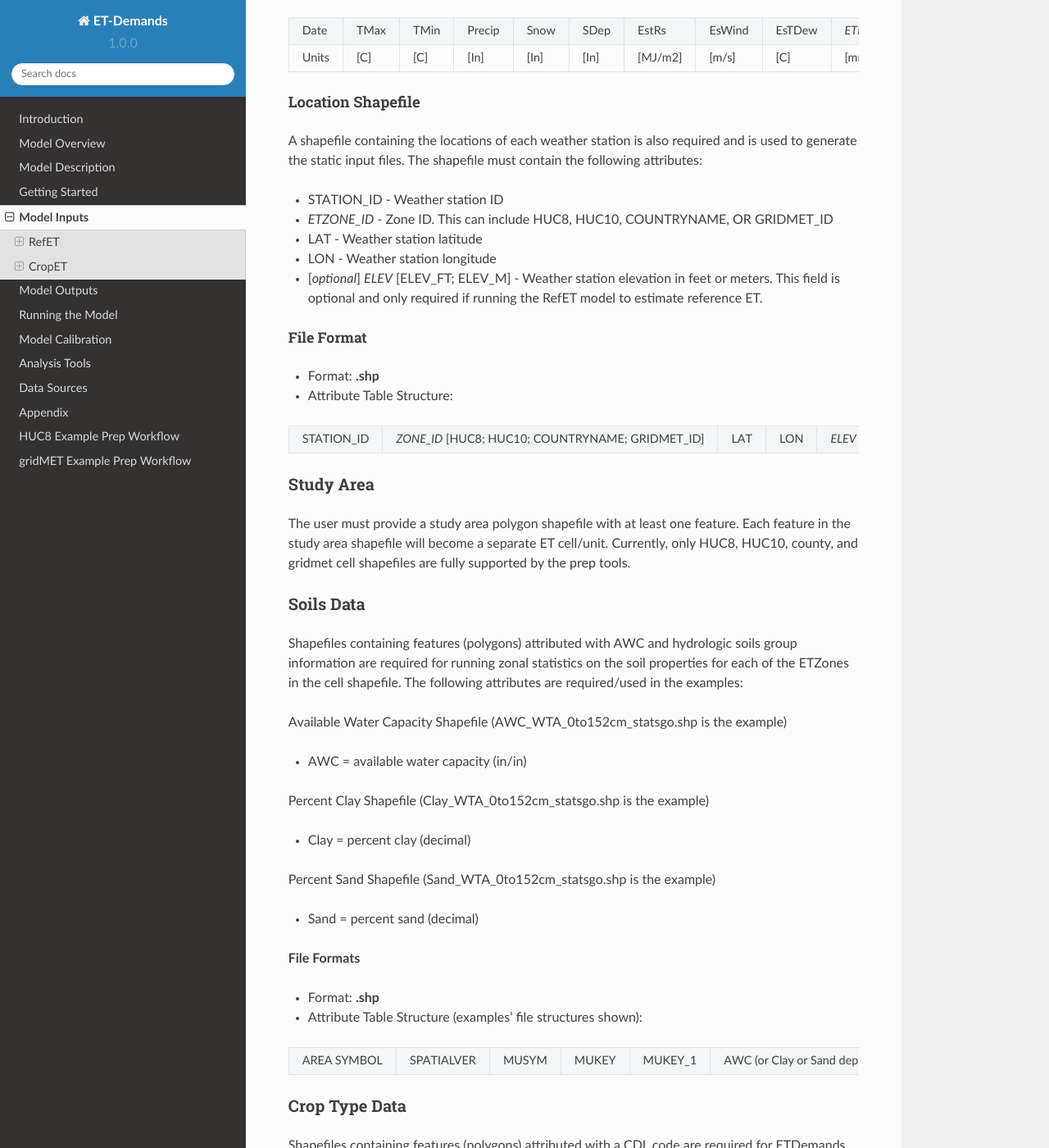
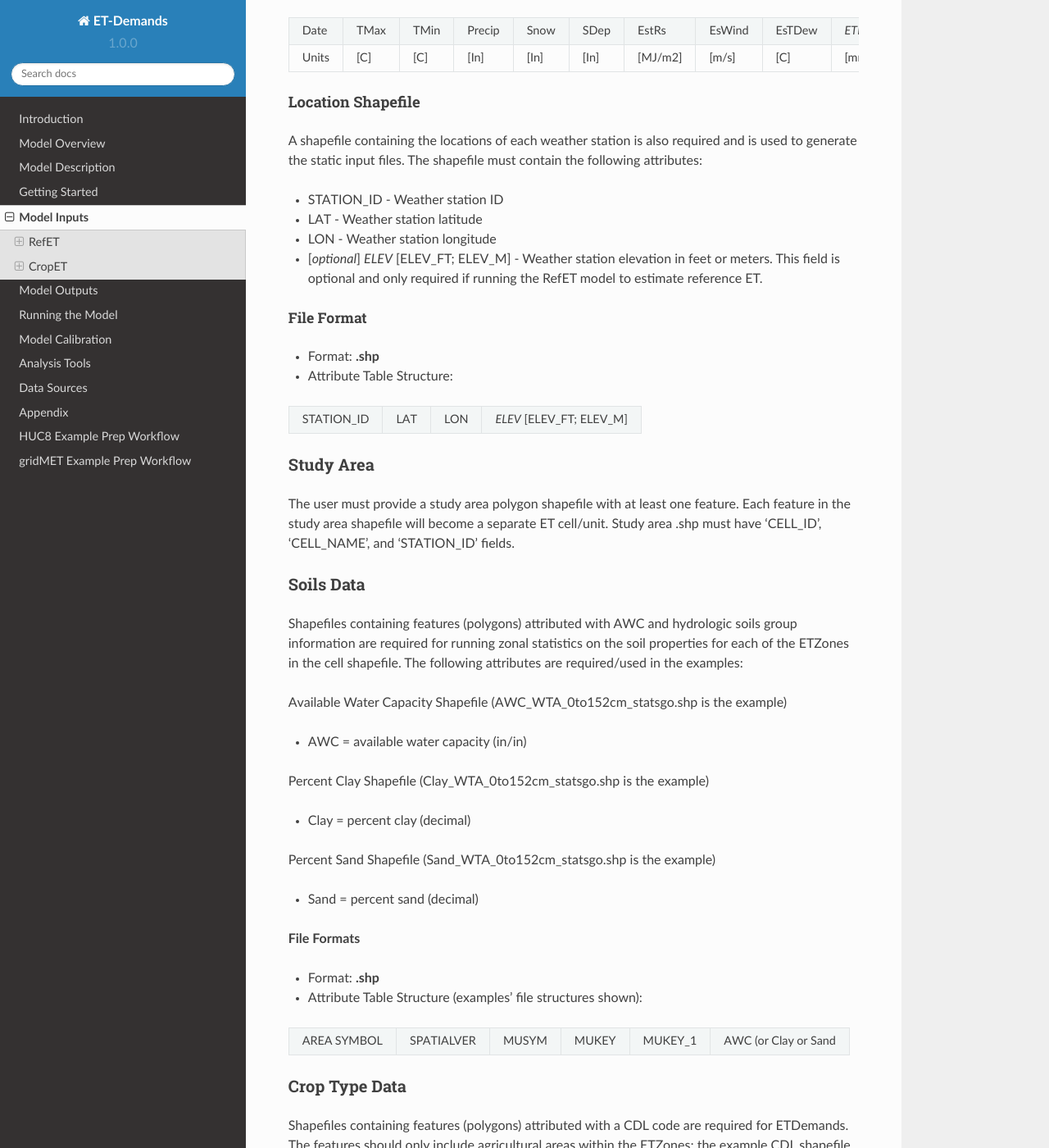
Before and after one commit to DOI-BOR/et-demands, a Sphinx documentation site: the page built from docs/model_inputs.rst, in a window 1280 px wide and 1400 px high, scrolled down 4298 px. Shown: the whole window at 82% size. Built offline with Sphinx 7.4.7 and the Read the Docs theme 2.0.0, drawn with Linux system fonts in a browser that asks for light colours.

Commit message:
Update model_input.rst
-Removed references to HUC, county, and gridMET cell requirements.
-Clarified station and study area .shp field requirements.
-General clean-up/formatting

```diff
--- a/docs/model_inputs.rst
+++ b/docs/model_inputs.rst
@@ -234,7 +234,6 @@ Location Shapefile
 A shapefile containing the locations of each weather station is also required and is used to generate the static input files. The shapefile must contain the following attributes:
 
 - STATION_ID - Weather station ID
-- *ETZONE_ID* - Zone ID. This can include HUC8, HUC10, COUNTRYNAME, OR GRIDMET_ID
 - LAT - Weather station latitude
 - LON - Weather station longitude
 - [*optional*] *ELEV* [ELEV_FT; ELEV_M] - Weather station elevation in feet or meters. This field is optional and only required if running the RefET model to estimate reference ET.
@@ -245,14 +244,14 @@ File Format
 - Format: **.shp**
 - Attribute Table Structure:
 
-+--------------+----------------------------------------------------+-------+-------+----------------------------+
-| STATION_ID   | *ZONE_ID* [HUC8; HUC10; COUNTRYNAME; GRIDMET_ID]   | LAT   | LON   | *ELEV* [ELEV_FT; ELEV_M]   |
-+--------------+----------------------------------------------------+-------+-------+----------------------------+
++--------------+-------+-------+----------------------------+
+| STATION_ID   | LAT   | LON   | *ELEV* [ELEV_FT; ELEV_M]   |
++--------------+-------+-------+----------------------------+
 
 
 Study Area
 ^^^^^^^^^^
-The user must provide a study area polygon shapefile with at least one feature.  Each feature in the study area shapefile will become a separate ET cell/unit.  Currently, only HUC8, HUC10, county, and gridmet cell shapefiles are fully supported by the prep tools.
+The user must provide a study area polygon shapefile with at least one feature.  Each feature in the study area shapefile will become a separate ET cell/unit.  Study area .shp must have 'CELL_ID', 'CELL_NAME', and 'STATION_ID' fields.
 
 
 Soils Data
@@ -277,9 +276,9 @@ Percent Sand Shapefile (Sand_WTA_0to152cm_statsgo.shp is the example)
 - Format: **.shp**
 - Attribute Table Structure (examples’ file structures shown):
 
-+--------------+--------------+---------+--------+----------+-----------------------------------------------------+
-| AREA SYMBOL  | SPATIALVER   | MUSYM   | MUKEY  | MUKEY_1  |  AWC (or Clay or Sand depending on which shapefile) |
-+--------------+--------------+---------+--------+----------+-----------------------------------------------------+
++--------------+--------------+---------+--------+----------+----------------------+
+| AREA SYMBOL  | SPATIALVER   | MUSYM   | MUKEY  | MUKEY_1  |  AWC (or Clay or Sand|
++--------------+--------------+---------+--------+----------+----------------------+
 
 Crop Type Data
 ^^^^^^^^^^^^^^
@@ -293,9 +292,9 @@ Shapefiles containing features (polygons) attributed with a CDL code are require
 - Format: **.shp**
 - Attribute Table Structure:
 
-	+-------+
-	|  CDL  |
-	+-------+
++-------+
+|  CDL  |
++-------+
 
 Static Inputs
 ^^^^^^^^^^^^^
```
